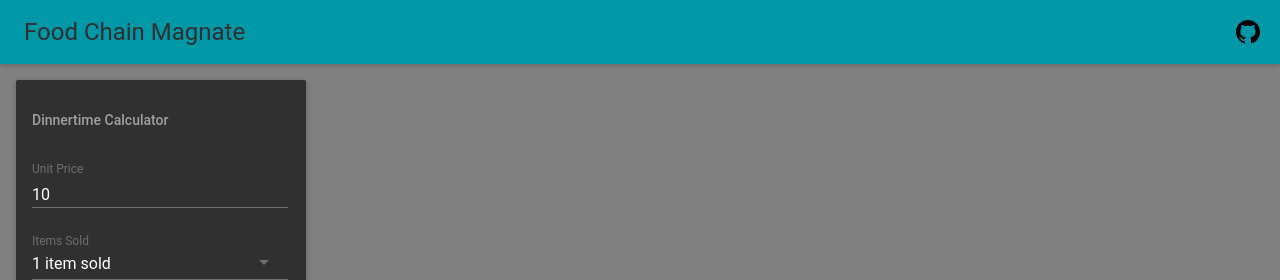
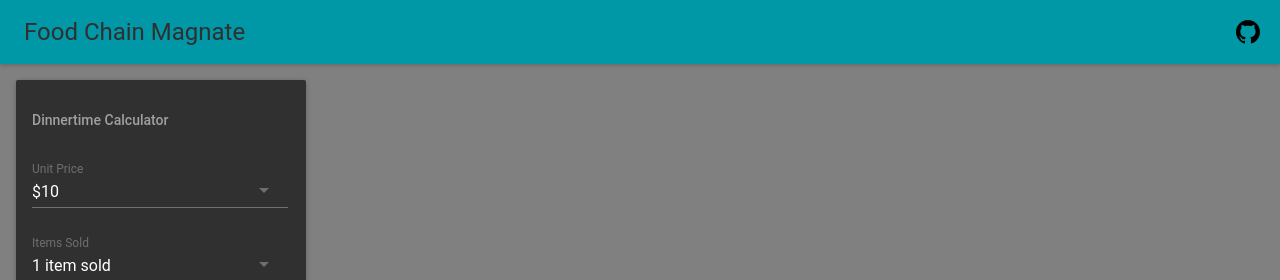
Before and after one commit to NiXXeD/dinnertime, a React (Create React App) app: page / in a window 1280 px wide. Shown: the top 280 px of the page. Built offline with nearby package versions, Linux system fonts and the light colour scheme; what react-tap-event-plugin would draw is missing.

Commit message:
feat: Change unit price to dropdown instead.

```diff
--- a/src/Calc/Calc.js
+++ b/src/Calc/Calc.js
@@ -4,11 +4,11 @@ import Checkbox from 'material-ui/Checkbox'
 import SelectField from 'material-ui/SelectField'
 import Subheader from 'material-ui/Subheader'
 import MenuItem from 'material-ui/MenuItem'
-import TextField from 'material-ui/TextField'
 import './Calc.css'
 
 const minPrice = -5
 const maxPrice = 20
+const unitPrices = [...Array(26)].map((v, i) => i - 5)
 
 class Calc extends React.Component {
     constructor(props) {
@@ -22,7 +22,7 @@ class Calc extends React.Component {
         }
     }
 
-    unitPriceChanged = (event, unitPrice) => {
+    unitPriceChanged = (event, index, unitPrice) => {
         this.setState({
             unitPrice: +unitPrice,
             unitPriceError: (unitPrice > maxPrice || unitPrice < minPrice) &&
@@ -58,15 +58,15 @@ class Calc extends React.Component {
                 <Subheader style={{paddingLeft: 0}}>Dinnertime Calculator</Subheader>
 
                 {/* Unit Price */}
-                <TextField
+                <SelectField
                     floatingLabelText="Unit Price"
-                    errorText={this.state.unitPriceError}
-                    type="Number"
                     value={this.state.unitPrice}
                     onChange={this.unitPriceChanged}
-                    min={minPrice}
-                    max={maxPrice}
-                />
+                >
+                    {unitPrices.map(unitPrice => {
+                        return <MenuItem key={unitPrice} value={unitPrice} primaryText={`$${unitPrice}`}/>
+                    })}
+                </SelectField>
 
                 {/* Items Sold */}
                 <SelectField
--- a/src/Nav/Nav.js
+++ b/src/Nav/Nav.js
@@ -3,7 +3,9 @@ import AppBar from 'material-ui/AppBar'
 import IconButton from 'material-ui/IconButton'
 import githubSvg from './github.svg'
 
-const githubUrl = 'https://github.com/NiXXeD/dinnertime'
+const githubIcon = <IconButton target="_blank" href="https://github.com/NiXXeD/dinnertime">
+    <img alt="github link" src={githubSvg}/>
+</IconButton>
 
 class Nav extends React.PureComponent {
     render() {
@@ -11,7 +13,7 @@ class Nav extends React.PureComponent {
             <AppBar
                 showMenuIconButton={false}
                 title="Food Chain Magnate"
-                iconElementRight={<IconButton target="_blank" href={githubUrl}><img src={githubSvg}/></IconButton>}
+                iconElementRight={githubIcon}
             />
         )
     }
```
